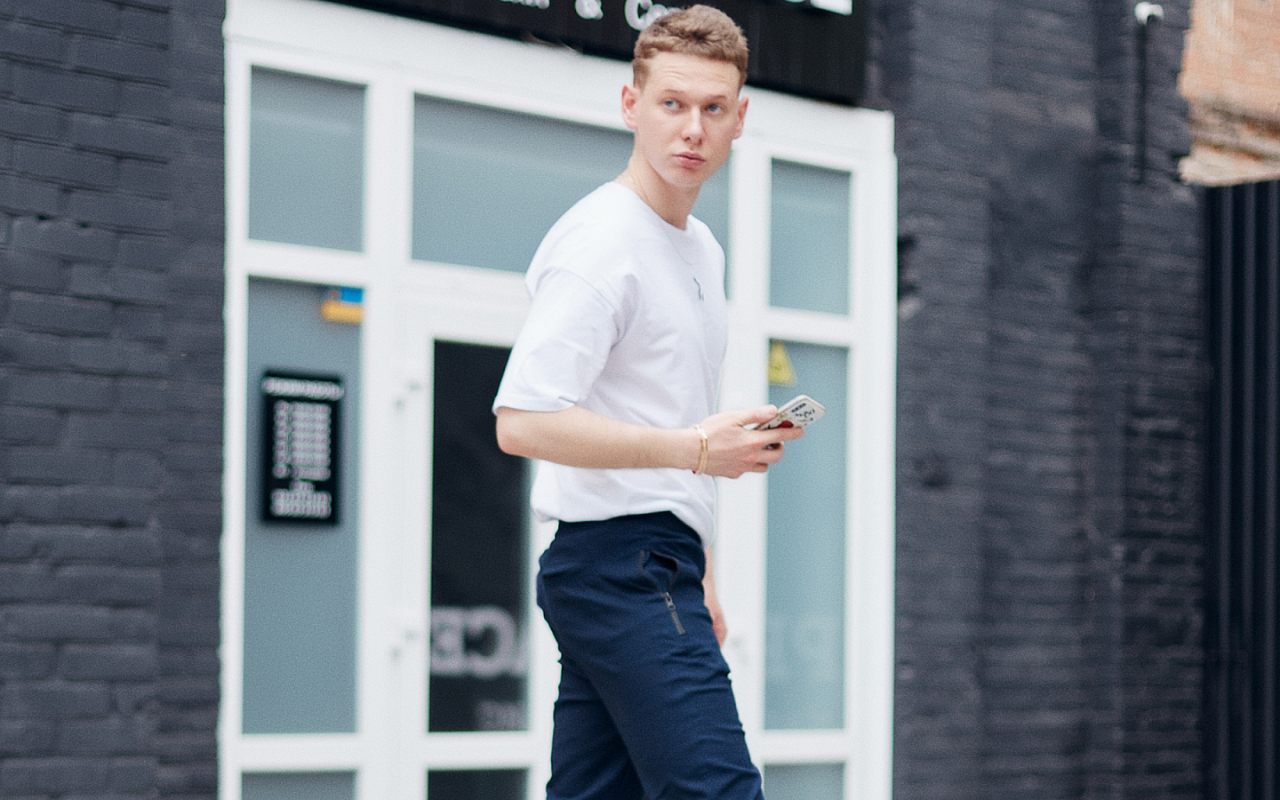
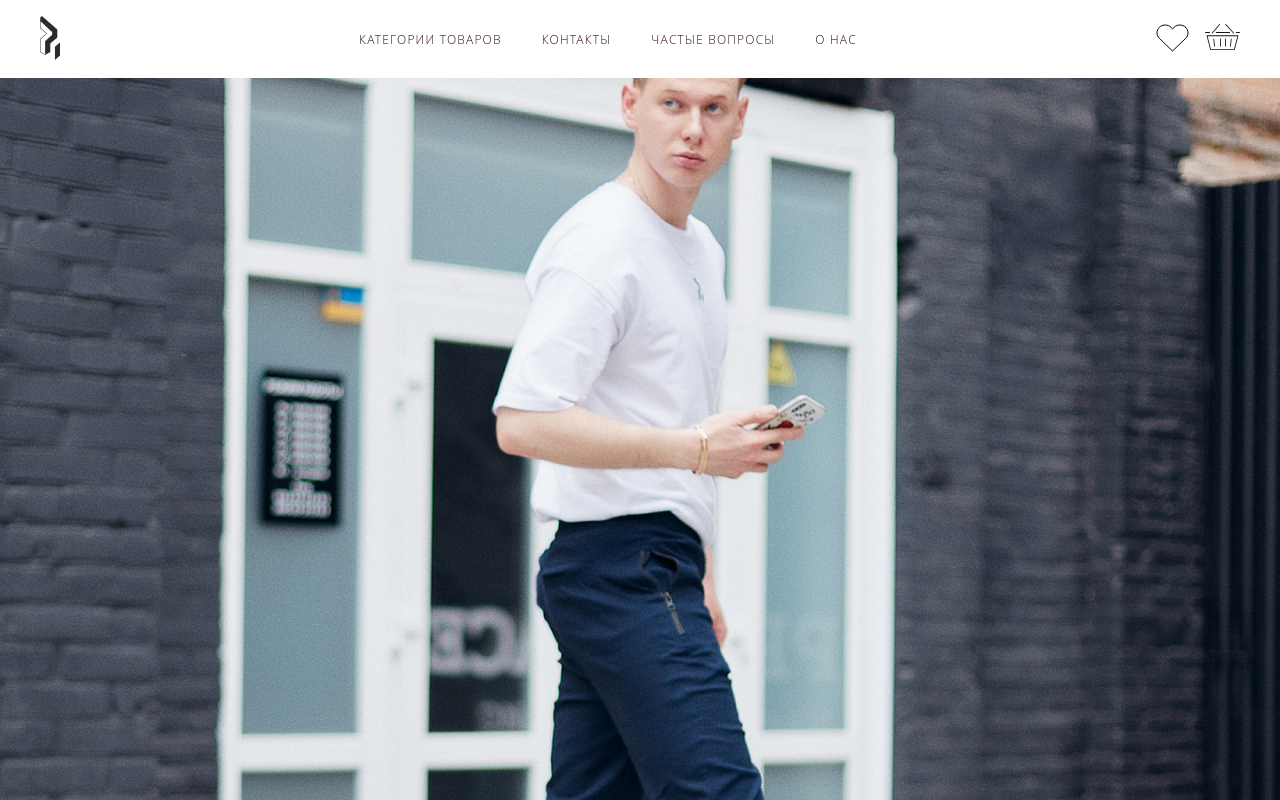
Before and after one commit to Princeps-lab/ogon-pushka, a Next.js app: page / in a window 1280 px wide. Built offline with nearby package versions, Linux system fonts and the light colour scheme.

Commit message:
achange position header and main

```diff
--- a/components/Header/header.module.css
+++ b/components/Header/header.module.css
@@ -4,6 +4,11 @@
   align-items: center;
   justify-content: space-between;
   z-index: 2;
+  position: absolute;
+  left: 0;
+  right: 0;
+  top: 0;
+  background-color: #fff;
 }
 
 .headerNav a + a {
@@ -11,7 +16,7 @@
 }
 
 .headerNav a {
-  color: #151515;
+  color: #361515;
   text-transform: uppercase;
   font-weight: 300;
   font-size: 12px;
--- a/components/Main/Main.module.css
+++ b/components/Main/Main.module.css
@@ -2,7 +2,7 @@
   width: 100%;
   height: 100vh;
   background: url("../../public/images/Main.jpg") center / cover;
-  /* margin-top: 77px; */
+  padding-top: 77px;
   position: absolute;
   top: 0;
   left: 0;
```
